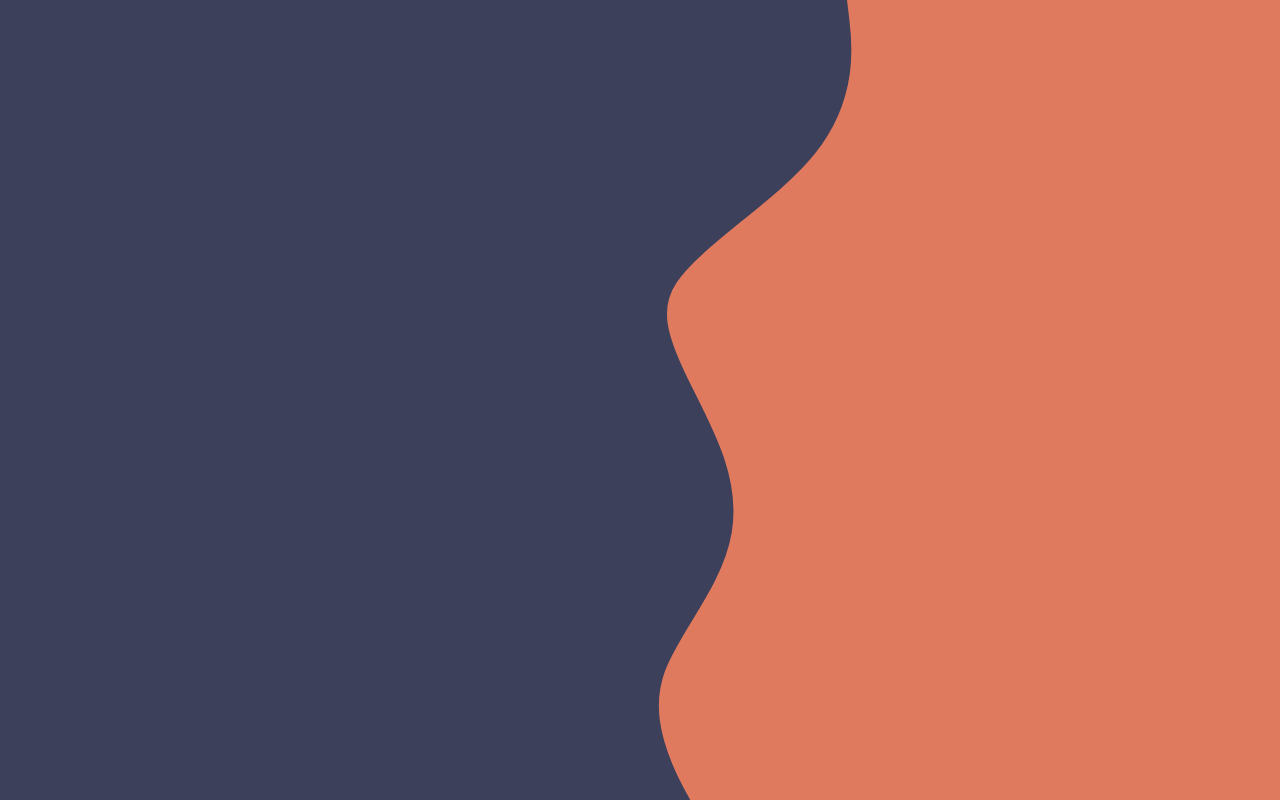
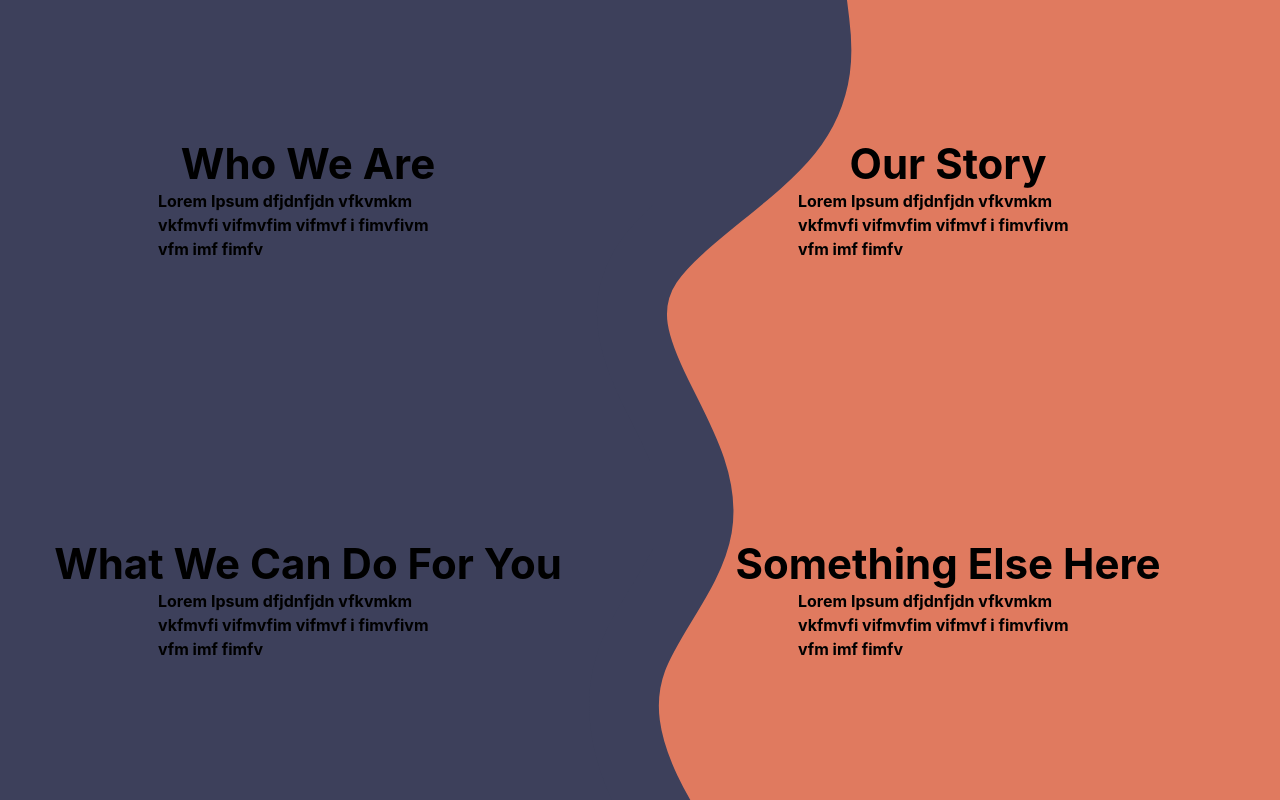
Before and after one commit to quigongian/Compsigh-WebDevelopment, a React (Create React App) app in the folder client/my-app/: page /about in a window 1280 px wide. Built offline with nearby package versions, Linux system fonts and the light colour scheme; the HTML template or start-up script is replaced by a standard one.

Commit message:
about page template done

```diff
--- a/client/my-app/src/pages/About.css
+++ b/client/my-app/src/pages/About.css
@@ -4,4 +4,18 @@
   width: 100vw;
   margin: 0;
   padding: 0;
+  display: flex;
 }
+
+.block {
+  width: 50vw;
+  height: 50vh;
+  display: flex;
+  flex-direction: column;
+  justify-content: center;
+  align-items: center;
+}
+
+.p {
+  width: 300px;
+}
--- a/client/my-app/src/pages/About.tsx
+++ b/client/my-app/src/pages/About.tsx
@@ -2,14 +2,43 @@ import React from "react";
 import { Subheading, Paragraph } from "../globalStyles";
 import "./About.css";
 
+type blockProps = {
+  heading: string;
+  description: string;
+};
+
 export const About = () => {
   return (
     <div className="wrapper">
-      <Block />
+      <div className="row">
+        <Block
+          heading="Who We Are"
+          description="Lorem Ipsum dfjdnfjdn vfkvmkm vkfmvfi  vifmvfim vifmvf i fimvfivm vfm imf fimfv"
+        />
+        <Block
+          heading="What We Can Do For You"
+          description="Lorem Ipsum dfjdnfjdn vfkvmkm vkfmvfi  vifmvfim vifmvf i fimvfivm vfm imf fimfv"
+        />
+      </div>
+      <div className="row">
+        <Block
+          heading="Our Story"
+          description="Lorem Ipsum dfjdnfjdn vfkvmkm vkfmvfi  vifmvfim vifmvf i fimvfivm vfm imf fimfv"
+        />
+        <Block
+          heading="Something Else Here"
+          description="Lorem Ipsum dfjdnfjdn vfkvmkm vkfmvfi  vifmvfim vifmvf i fimvfivm vfm imf fimfv"
+        />
+      </div>
     </div>
   );
 };
 
-const Block = () => {
-  return <div className=""></div>;
+const Block = ({ heading, description }: blockProps) => {
+  return (
+    <div className="block">
+      <Subheading>{heading}</Subheading>
+      <Paragraph className="p">{description}</Paragraph>
+    </div>
+  );
 };
```
